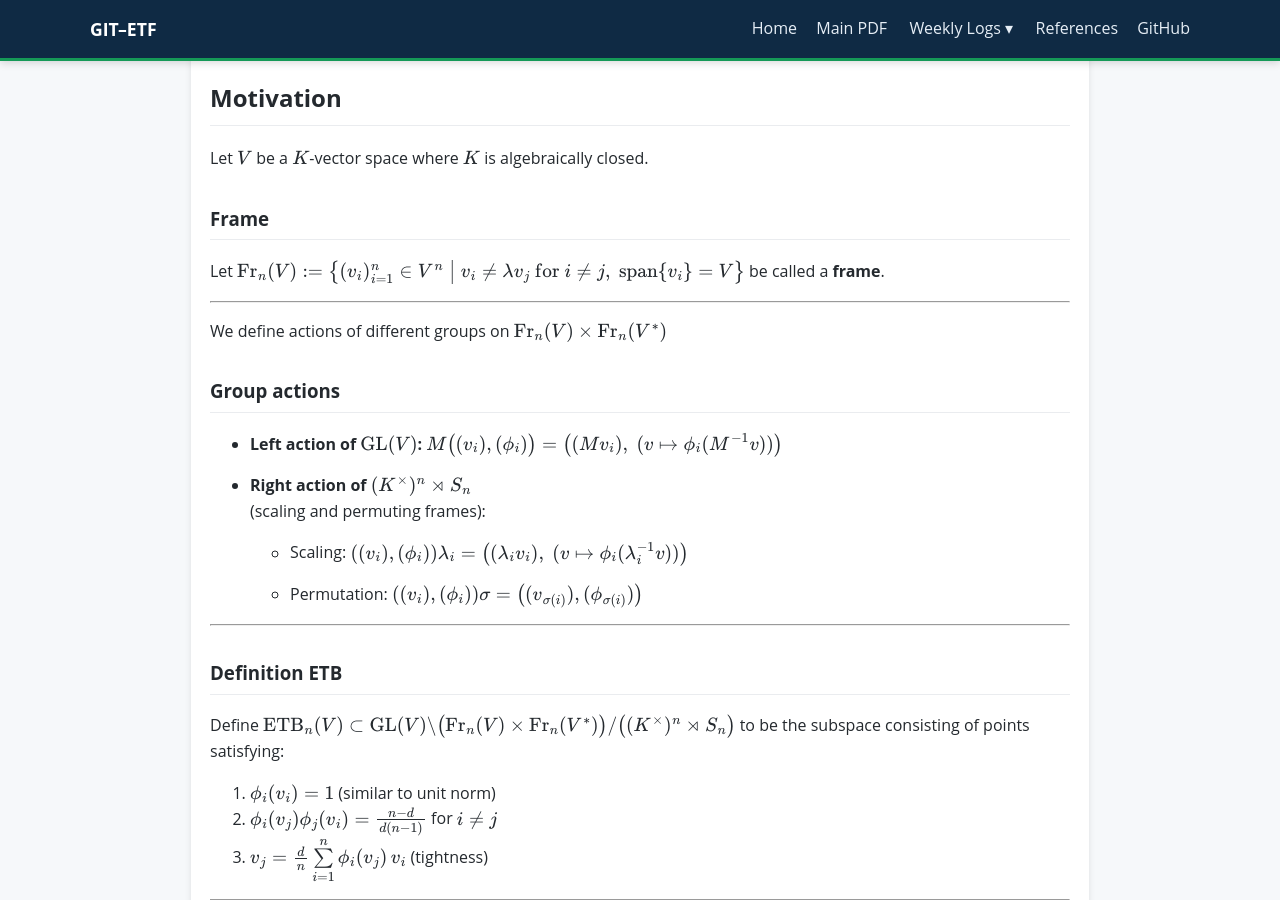
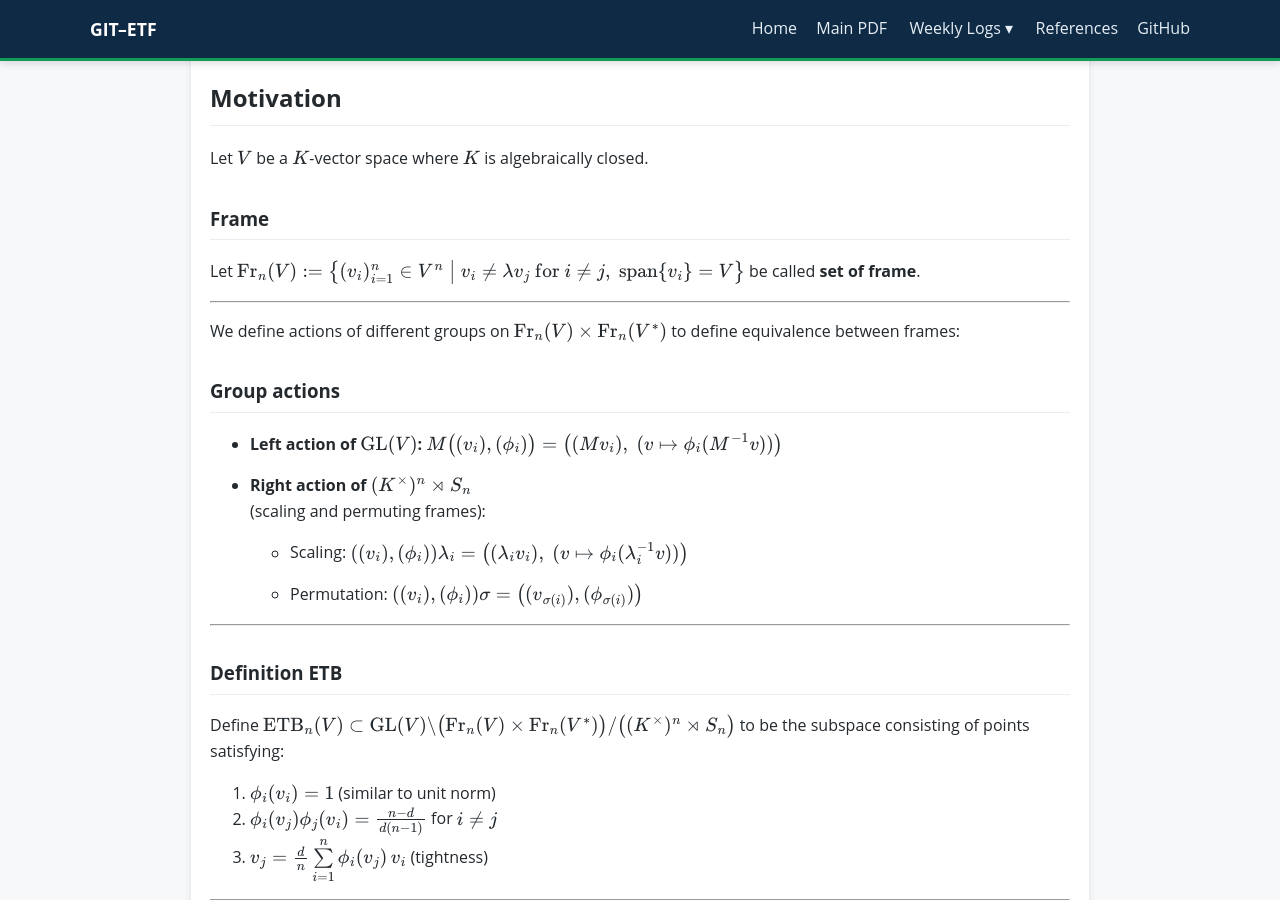
Before and after one commit to ayanava314/GIT-ETF, a Jekyll site: the page built from week01.md, in a window 1280 px wide and 900 px high, scrolled down 415 px. Built offline with Jekyll 4.4.1, drawn with Linux system fonts in a browser that asks for light colours; comment, search, counter and statistics services are not loaded.

Commit message:
Update terminology and clarify group actions definition
Clarified terminology and added context for group actions.

```diff
--- a/week01.md
+++ b/week01.md
@@ -25,11 +25,11 @@ v_i \neq \lambda v_j \text{ for } i \neq j,\;
 \operatorname{span}\{v_i\} = V
 \right\}
 $$
-be called a **frame**.
+be called  **set of frame**.
 
 ---
 
-We define actions of different groups on $$\mathrm{Fr}_n(V) \times \mathrm{Fr}_n(V^*)$$
+We define actions of different groups on $$\mathrm{Fr}_n(V) \times \mathrm{Fr}_n(V^*)$$ to define equivalence between frames:
 
 ### Group actions
 
```
